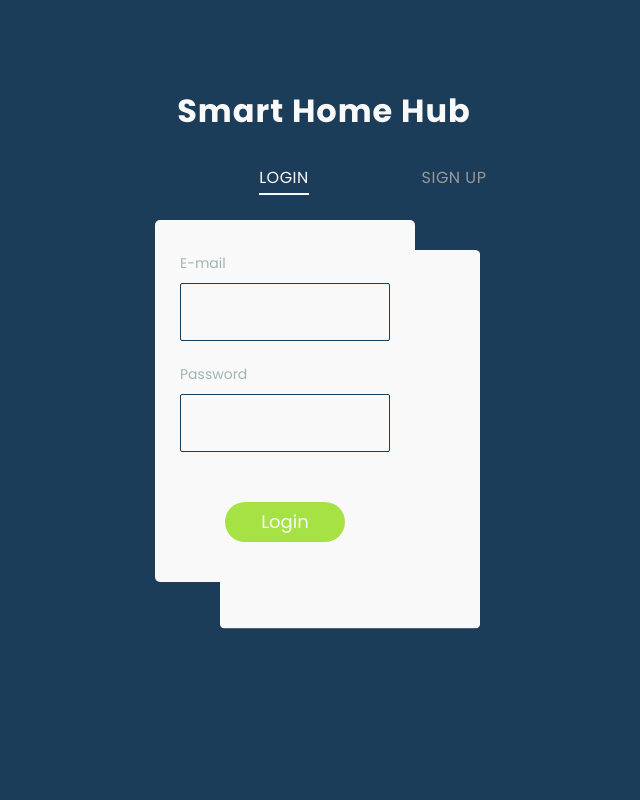
After one commit to DrSommer20/SmartHomeDashboard, a PHP site: page /public/LoginPage/LoginMask.html in a window 1280 px wide. The commit adds this page. Shown: the whole page, without its empty margins (402-1042 px from the left). Run offline with PHP 8.4, Linux system fonts and the light colour scheme.

Commit message:
LoginForm

```diff
--- /dev/null
+++ b/mosbach-tasks-web-main/public/LoginPage/LoginMask.html
@@ -0,0 +1,54 @@
+<!DOCTYPE html>
+<html lang="de">
+<section class="forms-section">
+    <link rel="stylesheet" href="../css/login.css" />
+    <h1 class="section-title">Smart Home Hub</h1>
+    <div class="forms">
+      <div class="form-wrapper is-active">
+        <button type="button" class="switcher switcher-login">
+          Login
+          <span class="underline"></span>
+        </button>
+        <form class="form form-login">
+          <fieldset>
+            <legend>Please, enter your email and password for login.</legend>
+            <div class="input-block">
+              <label for="login-email">E-mail</label>
+              <input id="login-email" type="email" required>
+            </div>
+            <div class="input-block">
+              <label for="login-password">Password</label>
+              <input id="login-password" type="password" required>
+            </div>
+          </fieldset>
+          <button type="submit" class="btn-login">Login</button>
+        </form>
+      </div>
+      <div class="form-wrapper">
+        <button type="button" class="switcher switcher-signup">
+          Sign Up
+          <span class="underline"></span>
+        </button>
+        <form class="form form-signup">
+          <fieldset>
+            <legend>Please, enter your email, password and password confirmation for sign up.</legend>
+            <div class="input-block">
+              <label for="signup-email">E-mail</label>
+              <input id="signup-email" type="email" required>
+            </div>
+            <div class="input-block">
+              <label for="signup-password">Password</label>
+              <input id="signup-password" type="password" required>
+            </div>
+            <div class="input-block">
+              <label for="signup-password-confirm">Confirm password</label>
+              <input id="signup-password-confirm" type="password" required>
+            </div>
+          </fieldset>
+          <button type="submit" class="btn-signup">Continue</button>
+        </form>
+      </div>
+    </div>
+  </section>
+<script src="../js/LoginMask.js"></script>
+</hrml>
--- /dev/null
+++ b/mosbach-tasks-web-main/public/css/login.css
@@ -0,0 +1,295 @@
+
+@import "style.css";
+
+*,
+*::before,
+*::after {
+	box-sizing: border-box;
+}
+
+body {
+	margin: 0;
+	font-family: "Poppins", sans-serif;
+	background: var(--dark-color);
+}
+
+.forms-section {
+    position: absolute;
+    top:50%;
+    left:45%;
+    margin-top:-50px;
+    margin-left:-50px;
+    width:400px;
+    height:100px;
+	display: flex;
+	flex-direction: column;
+	justify-content: center;
+	align-items: center;
+}
+
+.section-title {
+	font-size: 32px;
+	letter-spacing: 1px;
+	color: var(--light-color);
+}
+
+.forms {
+	display: flex;
+	align-items: flex-start;
+	margin-top: 30px;
+}
+
+.form-wrapper {
+	animation: hideLayer .3s ease-out forwards;
+}
+
+.form-wrapper.is-active {
+	animation: showLayer .3s ease-in forwards;
+}
+
+@keyframes showLayer {
+	50% {
+		z-index: 1;
+	}
+	100% {
+		z-index: 1;
+	}
+}
+
+@keyframes hideLayer {
+	0% {
+		z-index: 1;
+	}
+	49.999% {
+		z-index: 1;
+	}
+}
+
+.switcher {
+	position: relative;
+	cursor: pointer;
+	display: block;
+	margin-right: auto;
+	margin-left: auto;
+	padding: 0;
+	text-transform: uppercase;
+	font-family: inherit;
+	font-size: 16px;
+	letter-spacing: .5px;
+	color: var(--grey-color);
+	background-color: transparent;
+	border: none;
+	outline: none;
+	transform: translateX(0);
+	transition: all .3s ease-out;
+}
+
+.form-wrapper.is-active .switcher-login {
+	color: var(--light-color);
+	transform: translateX(90px);
+}
+
+.form-wrapper.is-active .switcher-signup {
+	color: var(--light-color);
+	transform: translateX(-90px);
+}
+
+.underline {
+	position: absolute;
+	bottom: -5px;
+	left: 0;
+	overflow: hidden;
+	pointer-events: none;
+	width: 100%;
+	height: 2px;
+}
+
+.underline::before {
+	content: '';
+	position: absolute;
+	top: 0;
+	left: inherit;
+	display: block;
+	width: inherit;
+	height: inherit;
+	background-color: currentColor;
+	transition: transform .2s ease-out;
+}
+
+.switcher-login .underline::before {
+	transform: translateX(101%);
+}
+
+.switcher-signup .underline::before {
+	transform: translateX(-101%);
+}
+
+.form-wrapper.is-active .underline::before {
+	transform: translateX(0);
+}
+
+.form {
+	overflow: hidden;
+	min-width: 260px;
+	margin-top: 50px;
+	padding: 30px 25px;
+  border-radius: 5px;
+	transform-origin: top;
+}
+
+.form-login {
+	animation: hideLogin .3s ease-out forwards;
+}
+
+.form-wrapper.is-active .form-login {
+	animation: showLogin .3s ease-in forwards;
+}
+
+@keyframes showLogin {
+	0% {
+		background: var(--grey-color);
+		transform: translate(40%, 10px);
+	}
+	50% {
+		transform: translate(0, 0);
+	}
+	100% {
+		background-color: var(--light-color);
+		transform: translate(35%, -20px);
+	}
+}
+
+@keyframes hideLogin {
+	0% {
+		background-color: var(--light-color);
+		transform: translate(35%, -20px);
+	}
+	50% {
+		transform: translate(0, 0);
+	}
+	100% {
+		background: var(--light-color);
+		transform: translate(40%, 10px);
+	}
+}
+
+.form-signup {
+	animation: hideSignup .3s ease-out forwards;
+}
+
+.form-wrapper.is-active .form-signup {
+	animation: showSignup .3s ease-in forwards;
+}
+
+@keyframes showSignup {
+	0% {
+		background: var(--light-color);
+		transform: translate(-40%, 10px) scaleY(.8);
+	}
+	50% {
+		transform: translate(0, 0) scaleY(.8);
+	}
+	100% {
+		background-color: var(--light-color);
+		transform: translate(-35%, -20px) scaleY(1);
+	}
+}
+
+@keyframes hideSignup {
+	0% {
+		background-color: var(--light-color);
+		transform: translate(-35%, -20px) scaleY(1);
+	}
+	50% {
+		transform: translate(0, 0) scaleY(.8);
+	}
+	100% {
+		background: var(--light-color);
+		transform: translate(-40%, 10px) scaleY(.8);
+	}
+}
+
+.form fieldset {
+	position: relative;
+	opacity: 0;
+	margin: 0;
+	padding: 0;
+	border: 0;
+	transition: all .3s ease-out;
+}
+
+.form-login fieldset {
+	transform: translateX(-50%);
+}
+
+.form-signup fieldset {
+	transform: translateX(50%);
+}
+
+.form-wrapper.is-active fieldset {
+	opacity: 1;
+	transform: translateX(0);
+	transition: opacity .4s ease-in, transform .35s ease-in;
+}
+
+.form legend {
+	position: absolute;
+	overflow: hidden;
+	width: 1px;
+	height: 1px;
+	clip: rect(0 0 0 0);
+}
+
+.input-block {
+	margin-bottom: 20px;
+}
+
+.input-block label {
+	font-size: 14px;
+  color: var(--textbox-color);
+}
+
+.input-block input {
+	display: block;
+	width: 100%;
+	margin-top: 8px;
+	padding-right: 15px;
+	padding-left: 15px;
+	font-size: 16px;
+	line-height: 40px;
+	color: var(--dark-color);
+  background: var(--light-color);
+  border: 1px solid var(--dark-color);
+  border-radius: 2px;
+}
+
+.form [type='submit'] {
+	opacity: 0;
+	display: block;
+	min-width: 120px;
+	margin: 30px auto 10px;
+	font-size: 18px;
+	line-height: 40px;
+	border-radius: 25px;
+	border: none;
+	transition: all .3s ease-out;
+}
+
+.form-wrapper.is-active .form [type='submit'] {
+	opacity: 1;
+	transform: translateX(0);
+	transition: all .4s ease-in;
+}
+
+.btn-login {
+	color: var(--light-color);
+	background: #a7e245;
+	transform: translateX(-30%);
+}
+
+.btn-signup {
+	color: #a7e245;
+	background: #fbfdff;
+	box-shadow: inset 0 0 0 2px #a7e245;
+	transform: translateX(30%);
+}
--- a/mosbach-tasks-web-main/public/css/style.css
+++ b/mosbach-tasks-web-main/public/css/style.css
@@ -7,6 +7,10 @@
   --dark-color: #1c3d5a;
   --light-color: #F9F9F9;
   --submit-color: #4CAF50;
+  --grey-color:  #999;
+  --textbox-color: #a1b4b4;
+
+
 }
 
 * {
@@ -247,3 +251,31 @@ input {
 .submit-button:hover {
   background-color: #45a049;
 }
+
+
+.login-container {
+  width: 300px;
+  margin: 100px auto;
+  padding: 20px;
+  background-color: #fff;
+  box-shadow: 0 0 10px rgba(0, 0, 0, 0.1);
+  border-radius: 8px;
+  text-align: center;
+}
+
+.login-container h2 {
+  margin-bottom: 20px;
+}
+
+
+.login-input{
+position: absolute;
+top:50%;
+left:50%;
+margin-top:-50px;
+margin-left:-50px;
+width:100px;
+height:100px;
+
+
+}
--- /dev/null
+++ b/mosbach-tasks-web-main/public/js/LoginMask.js
@@ -0,0 +1,8 @@
+const switchers = [...document.querySelectorAll('.switcher')]
+
+switchers.forEach(item => {
+	item.addEventListener('click', function() {
+		switchers.forEach(item => item.parentElement.classList.remove('is-active'))
+		this.parentElement.classList.add('is-active')
+	})
+})
```
